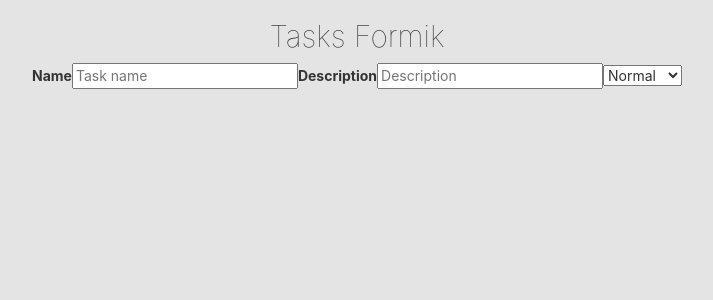
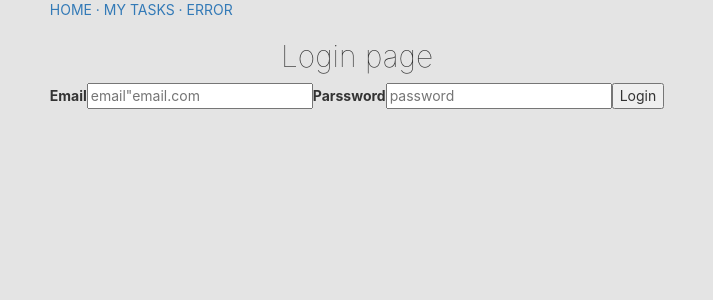
Before and after one commit to javierallvarez/react-open-bootcamp, a React (Create React App) app: page /login in a window 1280 px wide. Shown: the top 300 px of the page, without its empty margins (283-996 px from the left). Built offline with nearby package versions, Linux system fonts and the light colour scheme.

Commit message:
Entrega ejercicios 16, 17 y 18

```diff
--- a/package.json
+++ b/package.json
@@ -3,6 +3,10 @@
   "version": "0.1.0",
   "private": true,
   "dependencies": {
+    "@emotion/react": "^11.10.0",
+    "@emotion/styled": "^11.10.0",
+    "@mui/icons-material": "^5.8.4",
+    "@mui/material": "^5.10.0",
     "@testing-library/jest-dom": "^5.16.4",
     "@testing-library/react": "^13.3.0",
     "@testing-library/user-event": "^13.5.0",
@@ -11,6 +15,7 @@
     "formik": "^2.2.9",
     "react": "^18.2.0",
     "react-dom": "^18.2.0",
+    "react-router-dom": "^6.3.0",
     "react-scripts": "5.0.1",
     "web-vitals": "^2.1.4",
     "yup": "^0.32.11"
--- /dev/null
+++ b/src/AppRouting.js
@@ -0,0 +1,42 @@
+import React from 'react';
+import { BrowserRouter, Link, Navigate, Route, Routes} from 'react-router-dom';
+import ErrorPage from './pages/404/ErrorPage';
+import LoginPage from './pages/auth/LoginPage';
+import MyTasks from './pages/myTasks/MyTasks';
+import HomePage from './pages/home/HomePage';
+
+const AppRouting = () => {
+
+    const logged = true
+
+
+
+
+    return (
+        <BrowserRouter>
+            <div>
+                <Link to='/'>HOME · </Link>
+                <Link to='myTasks'>MY TASKS · </Link>
+                <Link to='/404'>ERROR </Link>
+
+            </div>
+
+            <Routes>
+                <Route path='/' element={<HomePage/>}/>
+                <Route path='*' element={<ErrorPage/>}/>
+                <Route path='/login' element={<LoginPage/>}/>
+                <Route path='/myTasks' element={
+                    logged
+                    ?
+                    <MyTasks/>
+                    :
+                    <Navigate replace to='/login'/>
+                }
+                />
+            </Routes>
+
+        </BrowserRouter>
+    );
+}
+
+export default AppRouting;
--- /dev/null
+++ b/src/components/pure/forms/loginFormik.jsx
@@ -0,0 +1,97 @@
+import React from 'react';
+import * as Yup from 'yup'
+import { useNavigate } from 'react-router-dom'
+import { ErrorMessage, Field, Form, Formik } from 'formik';
+
+const loginSchema = Yup.object().shape(
+    {
+        email: Yup.string()
+                    .email('Invalid email format')
+                    .required('Email is required'),
+        password: Yup.string()
+                    .required('Password is required')
+    }
+)
+
+
+const LoginFormik = () => {
+
+    const initialCredentials = {
+        email: '',
+        password: ''
+    }
+
+    const navigate = useNavigate()
+
+    return (
+        <div>
+            <Formik
+                // Initial values that the form will take:
+                initialValues={ initialCredentials }
+                // Yup validation schema:
+                validationSchema={loginSchema}
+                // onSubmit event. It shows the data of the user on an alert by clicking submit:
+                onSubmit={async (values) => {
+                    await new Promise ((r) => setTimeout(r, 500));
+                    alert(JSON.stringify(values, null, 2));
+                    // When the user is logged, the data is saved in the local storage:
+                    await localStorage.setItem('credentials', values);
+                    // User is redirected to profile:
+                    navigate('/profile');
+                    // Way to do it in version 5:
+                    // history.push(/profile)
+                }}
+            >
+
+            {/* Obtain props from Formik: */}
+            {({
+                values,
+                touched,
+                errors,
+                isSubmitting
+            }) => (
+                <Form>
+                    <label htmlFor='email'>Email</label>
+                    <Field
+                    id='email'
+                    name='email'
+                    placeholder='email"email.com'/>
+                        {/* It shows the error under the label if there are not @, for example. Using comonent='div' is the same that using a normal div to wrap it: */}
+                        {
+                        errors.email && touched.email &&
+                            (
+                                <ErrorMessage name="email" component='div'></ErrorMessage>
+                            )
+                        }
+
+                    <label htmlFor='password'>Parssword</label>
+                    <Field
+                    id='password'
+                    name='password'
+                    placeholder='password'
+                    type='password'
+                    />
+
+                    {/* Password Errors: It shows the error under the label if there are not text, for example: */}
+                    {
+                        errors.password && touched.password &&
+                        (
+                            <div>
+                                <ErrorMessage name='password'></ErrorMessage>
+                            </div>
+                        )
+                    }
+
+                    <button type='submit'>Login</button>
+                    {/* It shows a message while the correct login is loading: */}
+                    { isSubmitting ? (<p>Login your credentials</p>) : null }
+
+                </Form>
+            )}
+
+            </Formik>
+        </div>
+    );
+}
+
+export default LoginFormik;
--- a/src/index.js
+++ b/src/index.js
@@ -9,11 +9,13 @@
 import './index.css';
 import App from './App';
 import reportWebVitals from './reportWebVitals';
+import AppRouting from './AppRouting';
 
 const root = ReactDOM.createRoot(document.getElementById('root'));
 root.render(
   <React.StrictMode>
-    <App />
+    {/* <App /> */}
+    <AppRouting/>
   </React.StrictMode>
 );
 
--- /dev/null
+++ b/src/pages/404/ErrorPage.jsx
@@ -0,0 +1,12 @@
+import React from 'react';
+
+const ErrorPage = () => {
+    return (
+        <div>
+            <h2>Ups! </h2>
+            <h3>This page doesn't exist</h3>
+        </div>
+    );
+}
+
+export default ErrorPage;
--- /dev/null
+++ b/src/pages/auth/LoginPage.jsx
@@ -0,0 +1,13 @@
+import React from 'react';
+import LoginFormik from '../../components/pure/forms/loginFormik';
+
+const LoginPage = () => {
+    return (
+        <div>
+            <h2>Login page</h2>
+            <LoginFormik></LoginFormik>
+        </div>
+    );
+}
+
+export default LoginPage;
--- /dev/null
+++ b/src/pages/home/HomePage.jsx
@@ -0,0 +1,14 @@
+
+import HomeIcon from '@mui/icons-material/Home';
+import React from 'react';
+
+const Home = () => {
+    return (
+        <div>
+
+            <h1><HomeIcon/>You are at home!</h1>
+        </div>
+    );
+}
+
+export default Home;
--- /dev/null
+++ b/src/pages/myTasks/MyTasks.jsx
@@ -0,0 +1,16 @@
+import React from 'react';
+import { Button } from '@mui/material';
+import { useNavigate } from 'react-router-dom';
+
+const MyTasks = () => {
+
+    const navigate = useNavigate();
+
+    return (
+        <div>
+            <Button variant='contained' onClick={ () => navigate('/login')}>LOGOUT</Button>
+        </div>
+    );
+}
+
+export default MyTasks;
```
Also changed, not shown: 2 other files (tests, documents, lock files or other folders).
